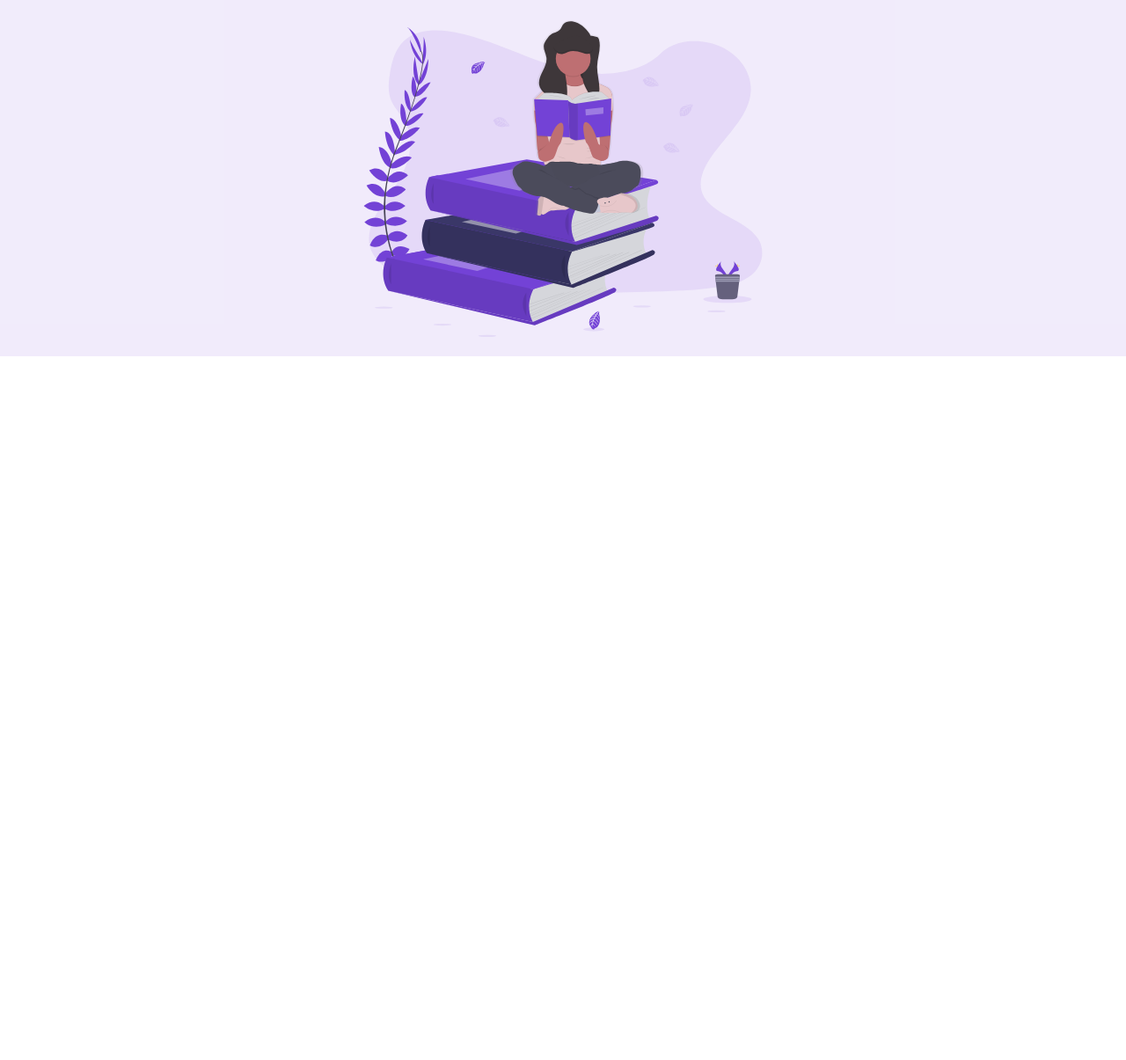
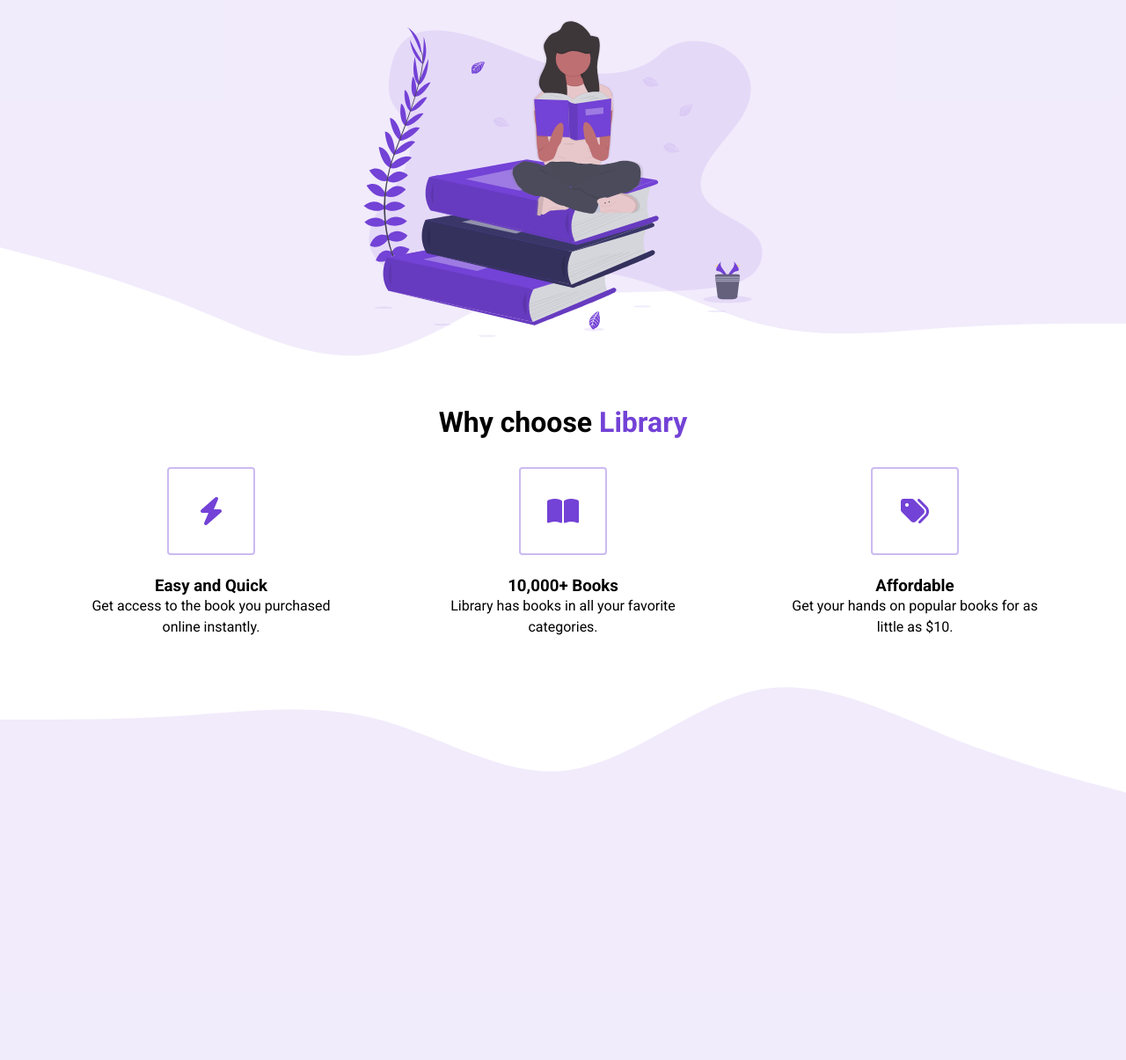
Before and after one commit to mkxdevx/E-Commerce, a plain HTML site: page index.html in a window 1280 px wide. Shown: the part 395-1600 px from the top of the page at 88% size. Before the commit the page ends 822 px from the top, so only its background shows below. Drawn offline with Linux system fonts and the light colour scheme.

Commit message:
highlights

```diff
--- a/index.html
+++ b/index.html
@@ -5,6 +5,7 @@
     <meta name="viewport" content="width=device-width, initial-scale=1.0">
     <title>Library</title>
     <link rel="stylesheet" href="./styles.css">
+    <script src="https://kit.fontawesome.com/d79943a144.js" crossorigin="anonymous"></script>
 </head>
 <body>
     <Section id="landing">
@@ -37,5 +38,65 @@
             </div>
         </header>
     </Section>
+    <main>
+        <section id="highlights">
+            <div class="container">
+                <div class="row">
+                    <h2 class="section__title">
+                        Why choose <span class="purple">Library</span>
+                    </h2>
+                    <div class="highlight__wrapper">
+                        <div class="highlight">
+                            <div class="highlight__img">
+                                <i class="fas fa-bolt"></i>
+                            </div>
+                            <h3 class="highlight_subtitle">
+                                Easy and Quick
+                            </h3>
+                            <p class="highlight__para">
+                                Get access to the book you purchased online instantly.
+                            </p>
+                        </div>
+                        <div class="highlight">
+                            <div class="highlight__img">
+                                <i class="fas fa-book-open"></i>
+                            </div>
+                            <h3 class="highlight_subtitle">
+                                10,000+ Books
+                            </h3>
+                            <p class="highlight__para">
+                                Library has books in all your favorite categories.
+                            </p>
+                        </div>
+                        <div class="highlight">
+                            <div class="highlight__img">
+                                <i class="fas fa-tags"></i>
+                            </div>
+                            <h3 class="highlight_subtitle">
+                                Affordable
+                            </h3>
+                            <p class="highlight__para">
+                                Get your hands on popular books for as little as $10.
+                            </p>
+                        </div>
+                    </div>
+                </div>
+            </div>
+        </section>
+        <section id="features">
+            <div class="container">
+                <div class="row">
+
+                </div>
+            </div>
+        </section>
+        <section id="recent">
+            <div class="container">
+                <div class="row">
+
+                </div>
+            </div>
+        </section>
+    </main>
 </body>
 </html>
--- a/styles.css
+++ b/styles.css
@@ -5,6 +5,11 @@
     margin: 0;
     box-sizing: border-box;
     font-family: 'Roboto',sans-serif;
+}
+
+body {
+    max-width: 100vw;
+    overflow-x: hidden;
 }
 
 nav {
@@ -17,6 +22,11 @@
     max-height: 50vh;
     padding: 20px;
 }
+
+p {
+    line-height: 1.5;
+}
+
 .nav__container {
     width: 100%;
     max-width: 1200px;
@@ -123,4 +133,100 @@
 
 .header__img--wrapper {
     padding: 20px;
+    z-index: 2;
 }
+
+.container {
+    padding: 56px 0;
+}
+
+.row {
+    width: 100%;
+    max-width: 1200px;
+    margin: 0 auto;
+}
+
+/*
+
+HIGHLIGHTS
+
+*/
+
+#highlights {
+    position: relative;
+}
+
+#highlights:before {
+    background: url('./wave.svg');
+    content: "";
+    position: absolute;
+    width: 101vw;
+    height: 12vw;
+    top: 1px;
+    left: 0;
+    z-index: 1;
+    background-size: cover;
+    background-repeat: no-repeat;
+    transform: translateY(-100%);
+}
+
+#highlights:after {
+    background: url('./wave.svg');
+    content: "";
+    position: absolute;
+    width: 101vw;
+    height: 12vw;
+    bottom: 1px;
+    left: 0;
+    z-index: 1;
+    background-size: cover;
+    background-repeat: no-repeat;
+    transform: translateY(100%) rotate(180deg);
+}
+
+.highlight__wrapper {
+    display: flex;
+}
+
+.highlight {
+    padding: 0 24px;
+    width: calc(100% / 3);
+    display: flex;
+    align-items: center;
+    justify-content: center;
+    flex-direction: column;
+}
+
+.highlight__para {
+   text-align: center;
+   max-width: 280px;
+}
+
+.highlight__img {
+    border: 2px solid #7342d65d;
+    color: #7342d6;
+    width: 100px;
+    height: 100px;
+    display: flex;
+    align-items: center;
+    justify-content: center;
+    border-radius: 4px;
+    font-size: 32px;
+    margin-bottom: 24px;
+}
+
+.highlight__subtitle {
+    font-size: 20px;
+    margin-bottom: 16px;
+}
+
+/*
+
+FEATURE
+
+ */
+
+#features {
+    background-color: rgba(115, 66, 214, 0.1);
+    height: 1000px;
+}
```
Also changed, not shown: wave.svg (renamed from FES Library - CSS/assets/wave.svg).
